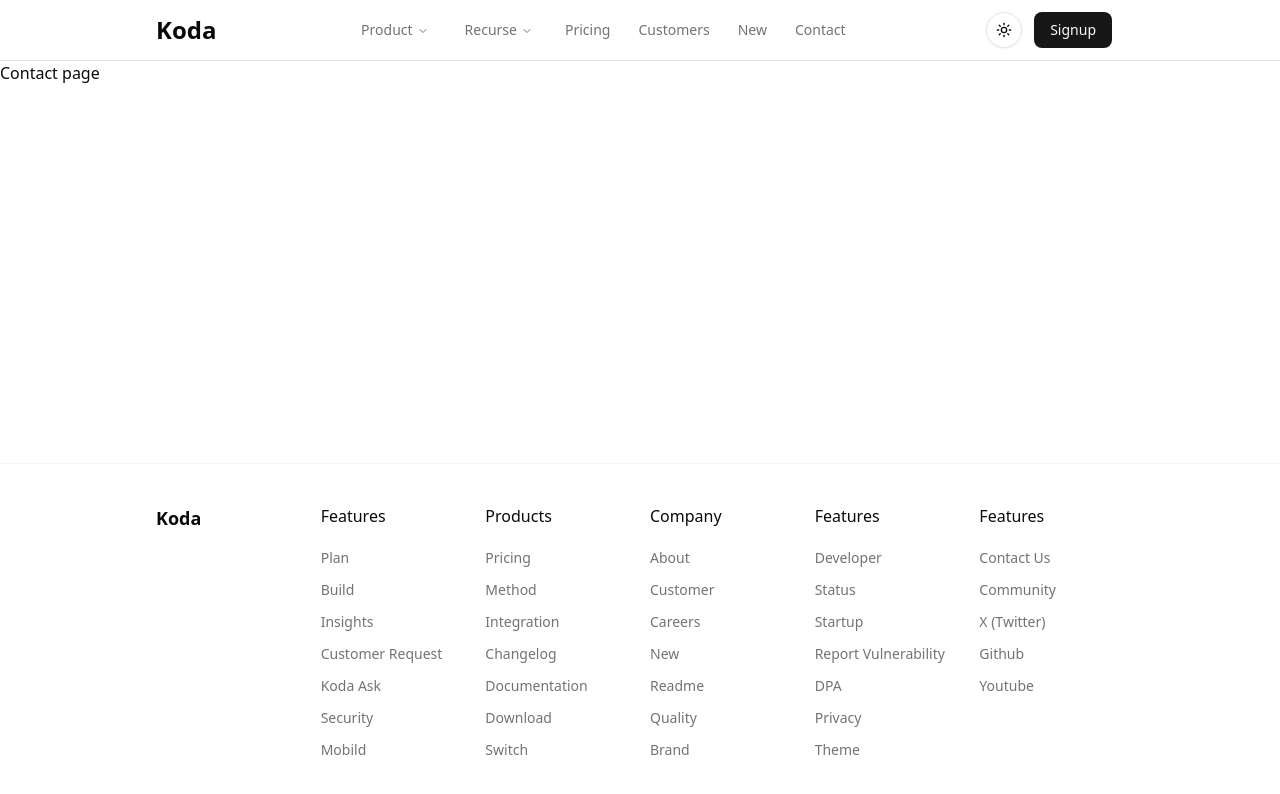
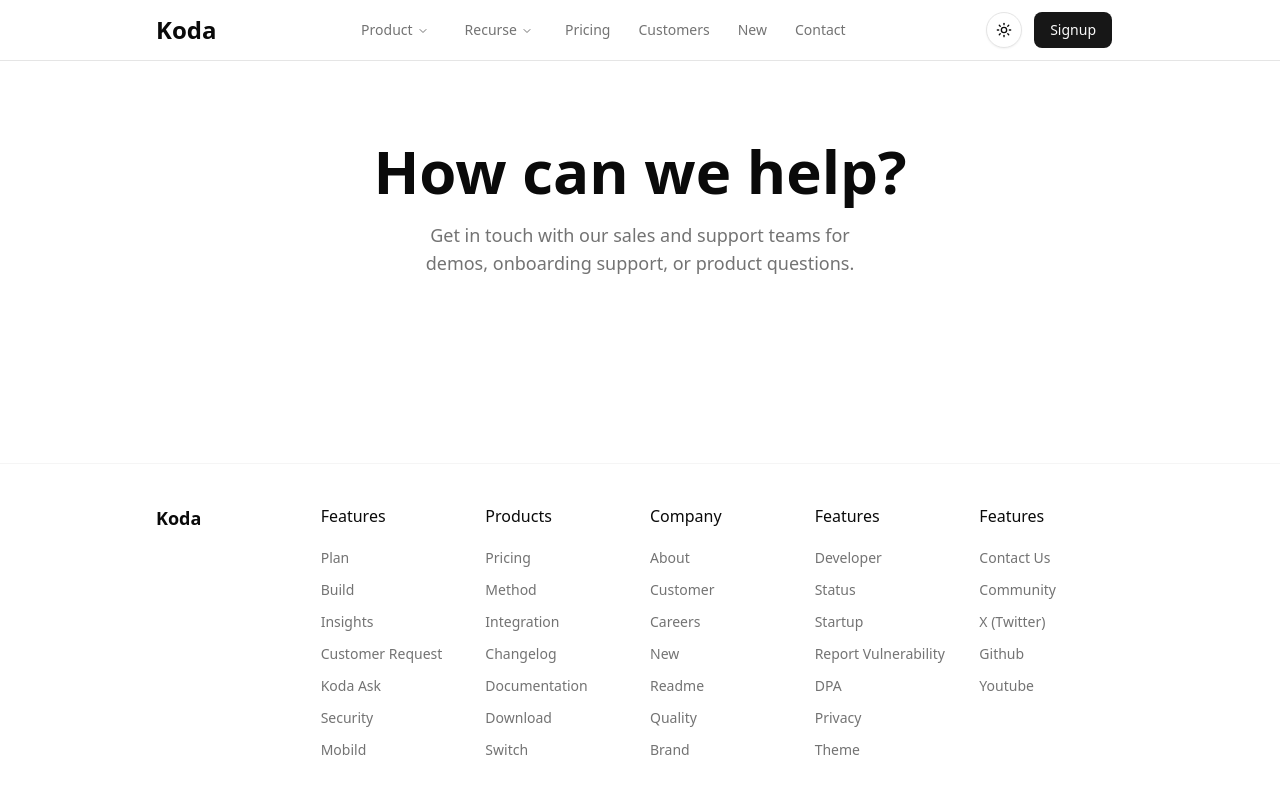
Before and after one commit to rashedulraha/koda, a Next.js app: page /contact in a window 1280 px wide. Shown: the top 794 px of the page. Built offline with nearby package versions, Linux system fonts and the light colour scheme.

Commit message:
adding contact us header

```diff
--- a/src/app/contact/page.tsx
+++ b/src/app/contact/page.tsx
@@ -1,8 +1,20 @@
+import Container from "@/components/Responsive/Container";
+
 const Contact = () => {
   return (
-    <div>
-      <h1>Contact page</h1>
-    </div>
+    <Container>
+      <div className="my-8 md:my-14 lg:my-20">
+        <div className="text-center">
+          <h1 className="text-foreground text-3xl md:text-5xl lg:text-6xl font-bold">
+            How can we help?
+          </h1>
+          <p className="text-muted-foreground text-sm md:text-xl lg:text-lg mt-2 md:mt-3 lg:mt-5">
+            Get in touch with our sales and support teams for <br /> demos,
+            onboarding support, or product questions.
+          </p>
+        </div>
+      </div>
+    </Container>
   );
 };
 
```
